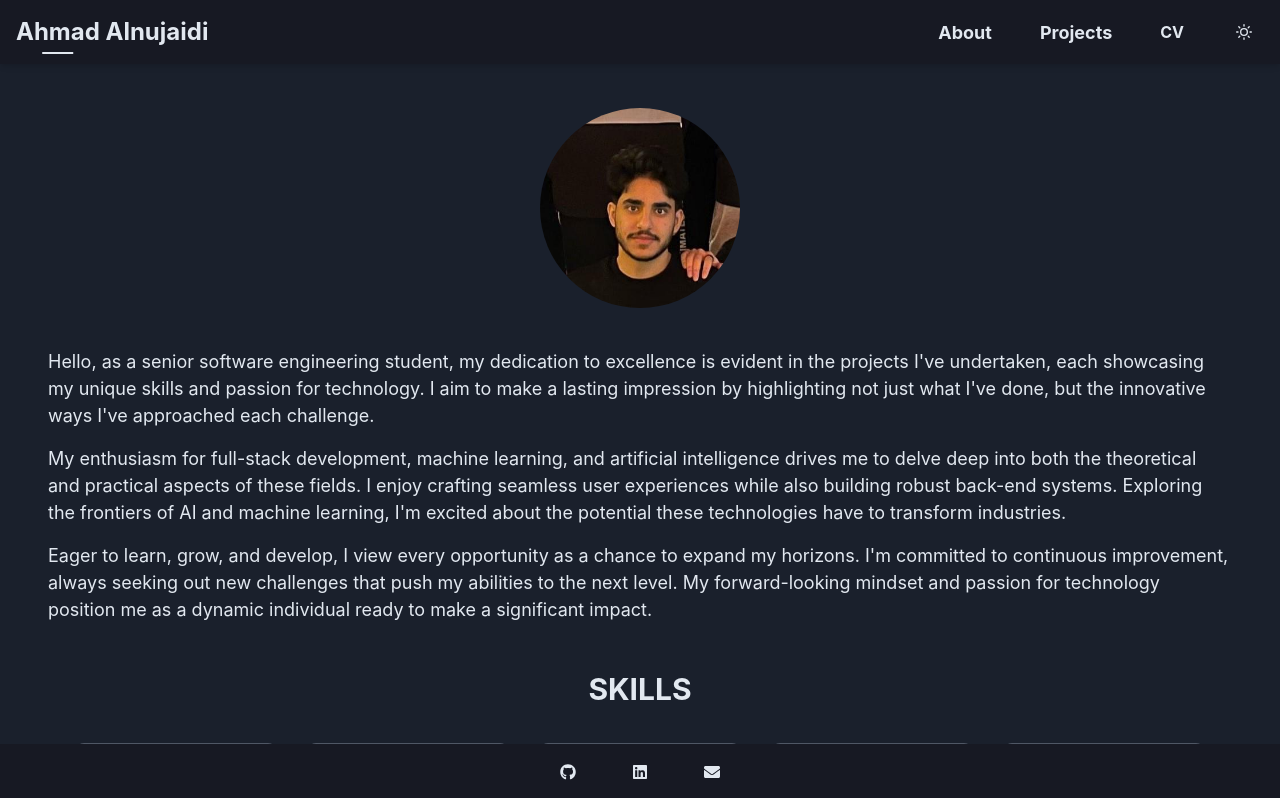
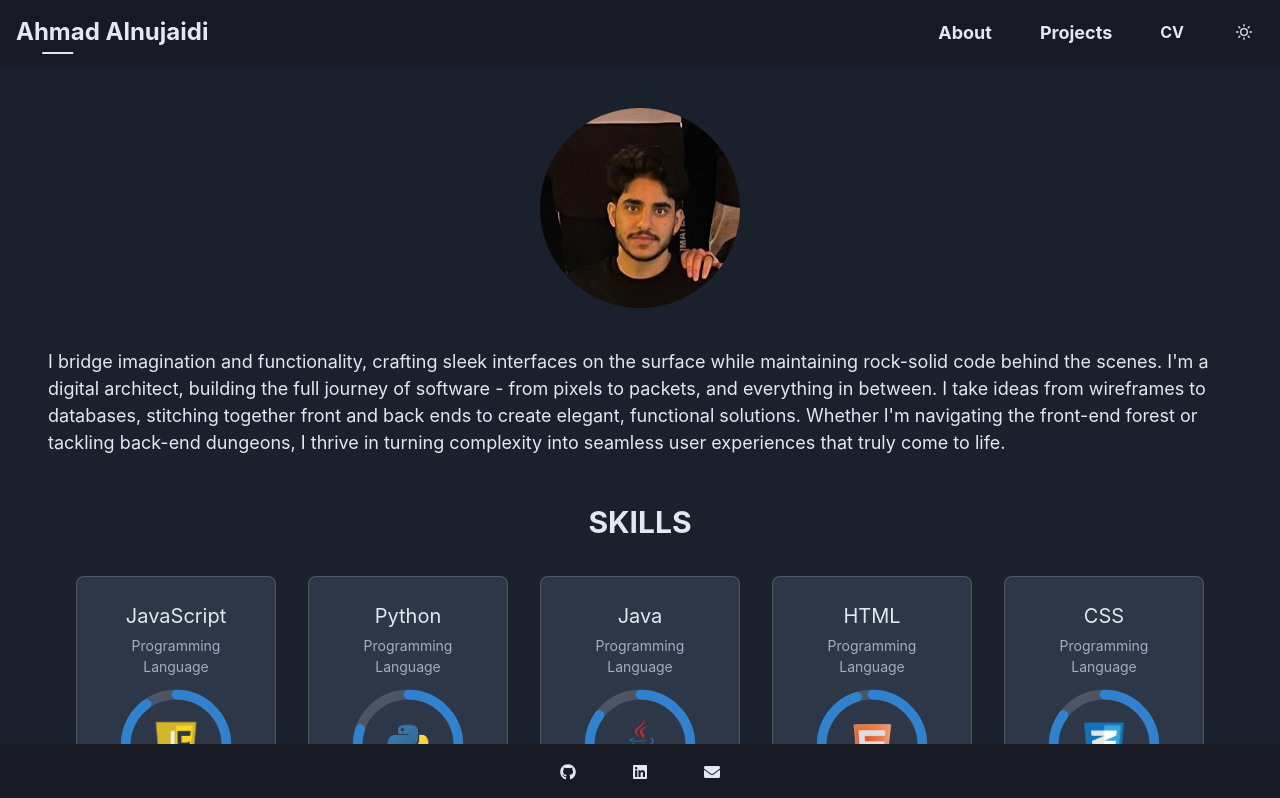
Before and after one commit to ahmadalnujaidi/ahmadalnujaidi.github.io, a React (Vite) app: page / in a window 1280 px wide. Shown: the top 798 px of the page. Built offline with nearby package versions, Linux system fonts and the light colour scheme.

Commit message:
aboutme update

```diff
--- a/src/pages/About.jsx
+++ b/src/pages/About.jsx
@@ -200,32 +200,14 @@ const About = () => {
           fontSize="lg"
           color={colorMode === "dark" ? "gray.200" : "gray.800"}
         >
-          Hello, as a senior software engineering student, my dedication to
-          excellence is evident in the projects I've undertaken, each showcasing
-          my unique skills and passion for technology. I aim to make a lasting
-          impression by highlighting not just what I've done, but the innovative
-          ways I've approached each challenge.
-        </Text>
-        <Text
-          fontSize="lg"
-          color={colorMode === "dark" ? "gray.200" : "gray.800"}
-        >
-          My enthusiasm for full-stack development, machine learning, and
-          artificial intelligence drives me to delve deep into both the
-          theoretical and practical aspects of these fields. I enjoy crafting
-          seamless user experiences while also building robust back-end systems.
-          Exploring the frontiers of AI and machine learning, I'm excited about
-          the potential these technologies have to transform industries.
-        </Text>
-        <Text
-          fontSize="lg"
-          color={colorMode === "dark" ? "gray.200" : "gray.800"}
-        >
-          Eager to learn, grow, and develop, I view every opportunity as a
-          chance to expand my horizons. I'm committed to continuous improvement,
-          always seeking out new challenges that push my abilities to the next
-          level. My forward-looking mindset and passion for technology position
-          me as a dynamic individual ready to make a significant impact.
+          I bridge imagination and functionality, crafting sleek interfaces on
+          the surface while maintaining rock-solid code behind the scenes. I'm a
+          digital architect, building the full journey of software - from pixels
+          to packets, and everything in between. I take ideas from wireframes to
+          databases, stitching together front and back ends to create elegant,
+          functional solutions. Whether I'm navigating the front-end forest or
+          tackling back-end dungeons, I thrive in turning complexity into
+          seamless user experiences that truly come to life.
         </Text>
 
         {/* Skills Section */}
```
